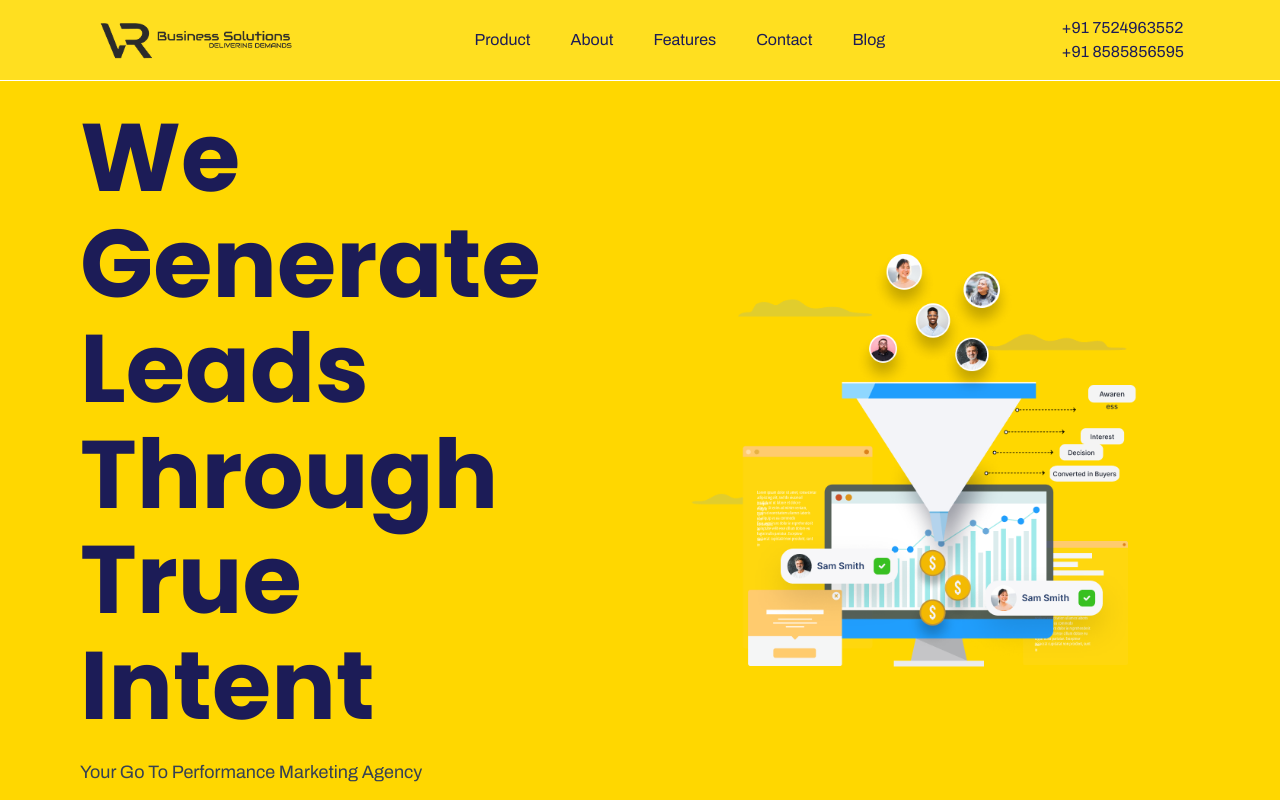
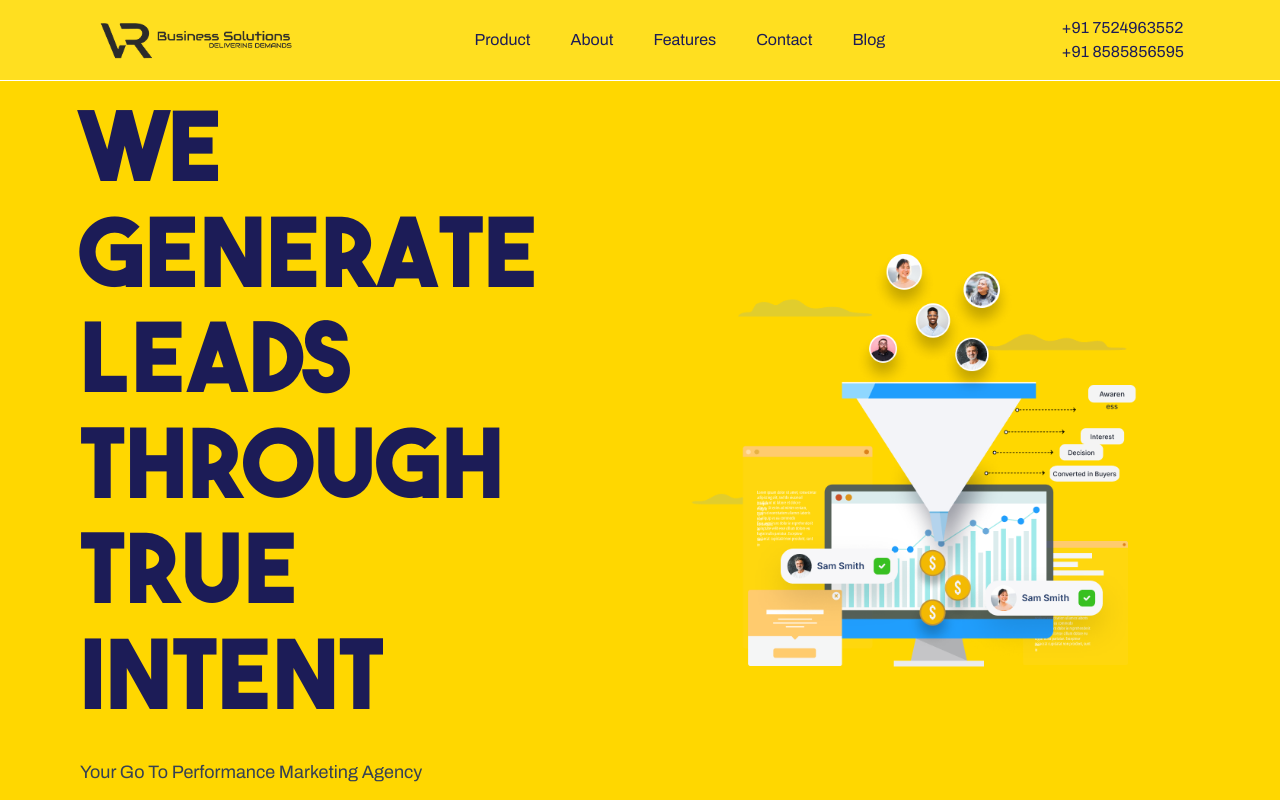
Before and after one commit to Pkadam02/vrbs, a Next.js app: page / in a window 1280 px wide. Shown: the top 800 px of the page. Built offline with nearby package versions, Linux system fonts and the light colour scheme.

Commit message:
font change in Hero section

```diff
--- a/src/Component/Hero.tsx
+++ b/src/Component/Hero.tsx
@@ -52,7 +52,7 @@ export default function HeroSection() {
         <h1
           className="
             hero-text
-            font-poppins font-bold
+            font-the-bold-font font-bold
             text-[3.7rem] sm:text-5xl md:text-6xl lg:text-8xl
             leading-[1.1]
             text-[#1C1C57]
--- a/src/Component/Testimonials.tsx
+++ b/src/Component/Testimonials.tsx
@@ -95,7 +95,7 @@ export default function Testimonials() {
     // Animate testimonial cards (initial fade-in)
     (gsap.utils.toArray(".testimonial-item") as HTMLElement[]).forEach((item, index) => {
       gsap.fromTo(item,
-        { opacity: 0, y: 800 },
+        { opacity: 0, y: 600 },
         {
           opacity: 1,
           y: 0,
--- a/src/app/globals.css
+++ b/src/app/globals.css
@@ -1,4 +1,12 @@
 @import "tailwindcss";
+
+@font-face {
+  font-family: 'The Bold Font';
+  src: url('/THEBOLDFONT-FREEVERSION.otf') format('opentype'),
+       url('/THEBOLDFONT-FREEVERSION.ttf') format('truetype');
+  font-weight: normal;
+  font-style: normal;
+}
 
 html {
   scroll-behavior: smooth;
@@ -12,3 +20,7 @@ body {
 .font-poppins {
   font-family: var(--font-poppins);
 }
+
+.font-the-bold-font {
+  font-family: 'The Bold Font', sans-serif;
+}
```
Also changed, not shown: public/THEBOLDFONT-FREEVERSION.otf (added), public/THEBOLDFONT-FREEVERSION.ttf (added).
